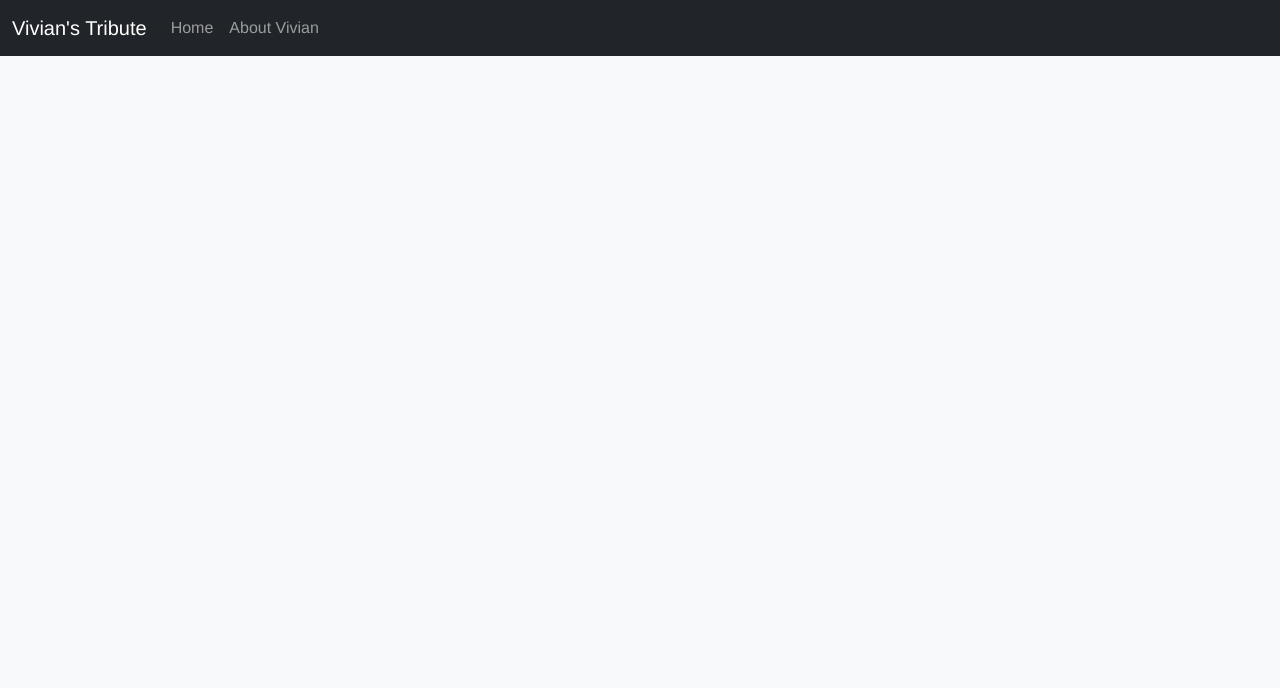
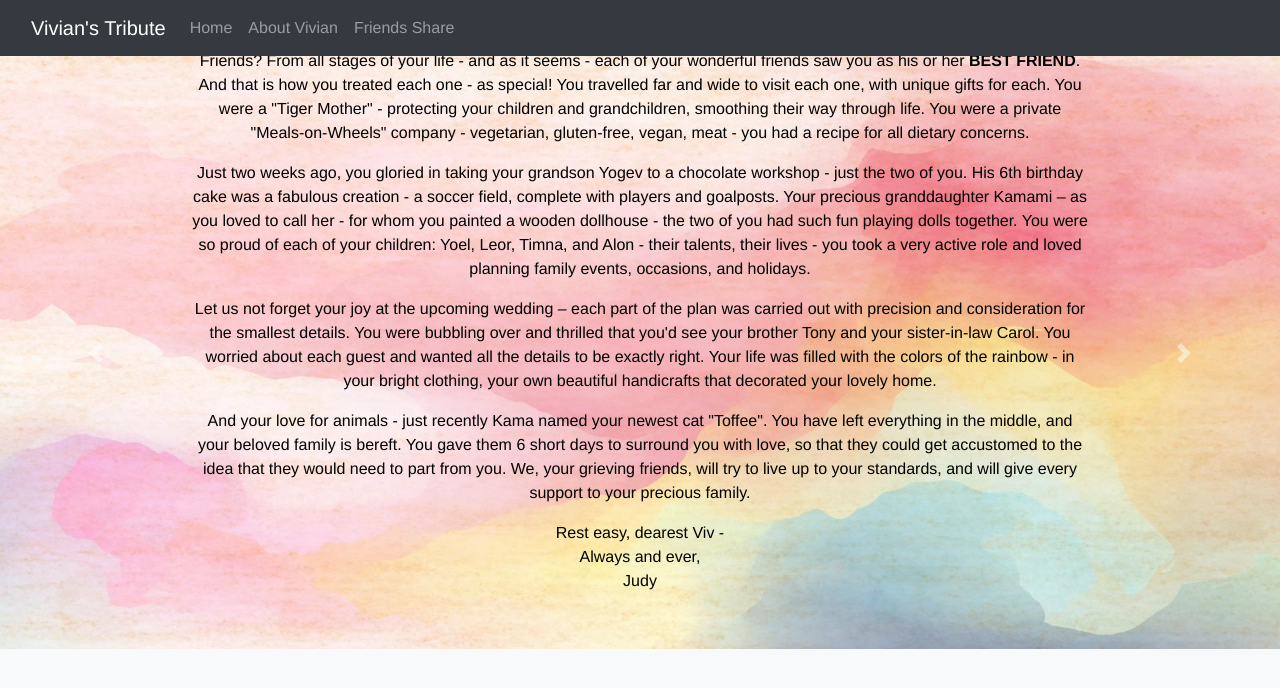
Before and after one commit to Tovli/VivianShapiro, a Vue app: page /friends-share in a window 1280 px wide. Shown: the top 688 px of the page. Built offline with nearby package versions, Linux system fonts and the light colour scheme.

Commit message:
added friendsShare carousel

```diff
--- a/public/index.html
+++ b/public/index.html
@@ -5,7 +5,8 @@
     <meta http-equiv="X-UA-Compatible" content="IE=edge">
     <meta name="viewport" content="width=device-width,initial-scale=1.0">
     <link rel="icon" href="<%= BASE_URL %>favicon.ico">
-    <link href="https://cdn.jsdelivr.net/npm/bootstrap@5.3.3/dist/css/bootstrap.min.css" rel="stylesheet" integrity="sha384-QWTKZyjpPEjISv5WaRU9OFeRpok6YctnYmDr5pNlyT2bRjXh0JMhjY6hW+ALEwIH" crossorigin="anonymous">
+
+    <link href="https://cdn.jsdelivr.net/npm/bootstrap@4.1.3/dist/css/bootstrap.min.css" rel="stylesheet" integrity="sha384-MCw98/SFnGE8fJT3GXwEOngsV7Zt27NXFoaoApmYm81iuXoPkFOJwJ8ERdknLPMO"  crossorigin="anonymous">
 
     <title><%= htmlWebpackPlugin.options.title %></title>
   </head>
@@ -15,5 +16,8 @@
     </noscript>
     <div id="app"></div>
     <!-- built files will be auto injected -->
+    <script src="https://code.jquery.com/jquery-3.3.1.slim.min.js" integrity="sha384-q8i/X+965DzO0rT7abK41JStQIAqVgRVzpbzo5smXKp4YfRvH+8abtTE1Pi6jizo" crossorigin="anonymous"></script>
+    <script src="https://cdn.jsdelivr.net/npm/popper.js@1.14.3/dist/umd/popper.min.js" integrity="sha384-ZMP7rVo3mIykV+2+9J3UJ46jBk0WLaUAdn689aCwoqbBJiSnjAK/l8WvCWPIPm49" crossorigin="anonymous"></script>
+    <script src="https://cdn.jsdelivr.net/npm/bootstrap@4.1.3/dist/js/bootstrap.min.js" integrity="sha384-ChfqqxuZUCnJSK3+MXmPNIyE6ZbWh2IMqE241rYiqJxyMiZ6OW/JmZQ5stwEULTy" crossorigin="anonymous"></script>
   </body>
 </html>
--- a/src/components/MainNavbar.vue
+++ b/src/components/MainNavbar.vue
@@ -12,6 +12,9 @@
             </li>
             <li class="nav-item">
               <router-link class="nav-link" to="/about-vivian">About Vivian</router-link>
+            </li>
+            <li class="nav-item">
+              <router-link class="nav-link" to="/friends-share">Friends Share</router-link>
             </li>
             <!-- <li class="nav-item">
               <router-link class="nav-link" to="/gallery">Gallery</router-link>
--- a/src/router.ts
+++ b/src/router.ts
@@ -5,6 +5,7 @@ import Gallery from './views/Gallery.vue';
 import Memories from './views/Memories.vue';
 import Impact from './views/Impact.vue';
 import ShareMemory from './views/ShareMemory.vue';
+import FriendsShare from './views/FriendsShare.vue';
 
 const routes: Array<RouteRecordRaw> = [
   {
@@ -16,6 +17,11 @@ const routes: Array<RouteRecordRaw> = [
     path: '/about-vivian',
     name: 'AboutVivian',
     component: AboutVivian
+  },
+  {
+    path: '/friends-share',
+    name: 'FriendsShare',
+    component: FriendsShare
   },
 //   {
 //     path: '/gallery',
--- /dev/null
+++ b/src/views/FriendsShare.vue
@@ -0,0 +1,121 @@
+<template>
+    <div>
+
+        <div id="friendsCarousel" class="carousel" data-interval="false">
+            <div class="carousel-inner">
+
+                <div v-for="(item, index) in carouselItems" :key="index" :class="['carousel-item', { active: index === 0 }]">
+                    <img :src="item.image" class="d-block w-100" alt="Carousel Image">
+                    <div class="carousel-caption">
+                        <h3>{{ item.title }}</h3>
+
+                        <div v-html="item.description"></div>
+                    </div>
+                </div>
+                <a class="carousel-control-prev" href="#friendsCarousel" role="button" data-slide="prev">
+                    <span class="carousel-control-prev-icon" aria-hidden="true"></span>
+                    <span class="sr-only">Previous</span>
+                </a>
+                <a class="carousel-control-next" href="#friendsCarousel" role="button" data-slide="next">
+                    <span class="carousel-control-next-icon" aria-hidden="true"></span>
+                    <span class="sr-only">Next</span>
+                </a>
+            </div>
+        </div>
+    </div>
+</template>
+
+<script>
+
+export default {
+    name: 'FriendsShare',
+
+    data() {
+        return {
+            carouselItems: [
+                {
+                    image: require('@/assets/images/FriendsJudy.png'),
+                    title: 'Judy',
+                    description: `<p>Vivian - your name comes from the Latin for "life" - and that was your essence - lively, animated, happy, enthusiastic.</p>
+
+  <p>Friends? From all stages of your life - and as it seems - each of your wonderful friends saw you as his or her <strong>BEST FRIEND</strong>. And that is how you treated each one - as special! You travelled far and wide to visit each one, with unique gifts for each.
+    You were a "Tiger Mother" - protecting your children and grandchildren, smoothing their way through life. You were a private "Meals-on-Wheels" company - vegetarian, gluten-free, vegan, meat - you had a recipe for all dietary concerns.</p>
+    <p>Just two weeks ago, you gloried in taking your grandson Yogev to a chocolate workshop - just the two of you. His 6th birthday cake was a fabulous creation - a soccer field, complete with players and goalposts. Your precious granddaughter Kamami – as you loved to call her - for whom you painted a wooden dollhouse - the two of you had such fun playing dolls together.
+    You were so proud of each of your children: Yoel, Leor, Timna, and Alon - their talents, their lives - you took a very active role and loved planning family events, occasions, and holidays.</p>
+    <p>Let us not forget your joy at the upcoming wedding – each part of the plan was carried out with precision and consideration for the smallest details. You were bubbling over and thrilled that you'd see your brother Tony and your sister-in-law Carol. You worried about each guest and wanted all the details to be exactly right.
+    Your life was filled with the colors of the rainbow - in your bright clothing, your own beautiful handicrafts that decorated your lovely home.</p>
+    <p>And your love for animals - just recently Kama named your newest cat "Toffee".
+    You have left everything in the middle, and your beloved family is bereft. You gave them 6 short days to surround you with love, so that they could get accustomed to the idea that they would need to part from you.
+    We, your grieving friends, will try to live up to your standards, and will give every support to your precious family.</p>
+    <p>Rest easy, dearest Viv -<br>
+  Always and ever,<br>
+  Judy</p>`,
+                },
+                {
+                    image: require('@/assets/images/FriendsJudy.png'),
+                    title: 'Inbal & Tamar Bar Haim',
+                    description: `<p>To Yoel, Leor, Timna and Alon.</p>
+<p>I'm so sorry to hear about your mum.</p>
+<p>She was always so cheerful and warm to me. I remember the
+days you lived next to us and we used to give each other pet
+food if we ran out, she made me feel normal for loving dogs and
+cats so much. I saw her when I visited Israel this year, she was
+lovely as usual and made me feel welcomed. Love to all the
+family,</p>
+<p>thinking of you guys from far away New Zealand.
+Tamar and Inbal Bar-Haim</p>`,
+                },
+                {
+                    image: require('@/assets/images/FriendsJudy.png'),
+                    title: 'דורית רוחס',
+                    description: `<p>יואל, ליאור תימי ואלון היקרים! )אזכרה לויוי 24.5.19</p>
+<p>עברו כמעט חודשיים, חודשיים מהבום שהרעיד את השמיים
+ואז שקט...השקט שנשאר חודר מלמעלה למטה
+מנסה להרגיע את הסערה שהשאירה,</p>
+<p>את ויוי ניתן לתאר:
+כלב אחד גדול !!! לב זהב שתמיד אהב!!
+אהבה את ילדיה, נכדיה, את תלמידיה, את בעלי החיים שאימצה לליבה.
+קיבלה כל אחד ואחד על מעלותיו ומגרעותיו תמיד בחיוך וברגישות אין קץ
+אך עכשיו הלב...הוא אינו נמצא, הוא עזב…</p>
+<p>חיינו יחד בשכנות כ 15- שנה
+בכינו אחת על כתפי השנייה,
+שמחנו כעסנו, אהבנו וחלקנו חוויות
+היית לי כאחות גדולה!!
+רואה אותך מביתי כמעט בכל פינה,
+כאשר פותחת את חלון המטבח-רואה אותך!!
+כאשר פותחת את דלת הכניסה שומעת את קולך!!
+כל כך הרבה פעמים אני מרגישה
+שאמנם הלכת, אך את כל כך נוכחת!!!
+פעמים רבות דובר על הסדר המיוחד בעולם
+על גדולתו וקדושתו של מי שדואג לכולם
+בכל פעם הלב מסרב להאמין
+שההוא מלמעלה עושה בדיוק רב את מה שהוא מבין</p>
+<p>יואל, ליאור תימי ואלון היקרים אתם חלק ממשפחתי מאז ובעיקר מהיום.</p>
+<p>ויוי - את שם אבל את כאן...בליבי את כל הזמן!!</p>
+<p>מתגעגעת, דורית רוחס</p>`,
+                },
+            ],
+        };
+    },
+};
+</script>
+
+<style>
+
+.carousel {
+    width: 100%;
+    height: 100%;
+}
+
+.carousel-inner {
+    height: 100%;
+}
+
+.carousel-item {
+    height: 100%;
+}
+
+.carousel-caption {
+    color: #000000;
+}
+</style>
```
Also changed, not shown: src/assets/images/FriendsJudy.png (added).
